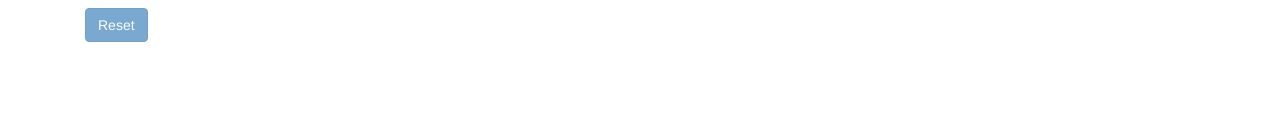
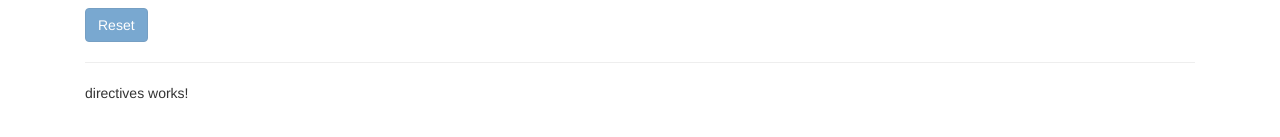
Before and after one commit to Pilotwing/angularCourse, an Angular app: page / in a window 1280 px wide. Shown: the part 261-398 px from the top of the page. Built offline with nearby package versions, Linux system fonts and the light colour scheme.

Commit message:
display app-directives in the app component

```diff
--- a/src/app/app.component.html
+++ b/src/app/app.component.html
@@ -5,6 +5,8 @@
         <app-success-alert></app-success-alert>
         <app-warning-alert></app-warning-alert>
         <app-databinding></app-databinding>
+        <hr>
+        <app-directives></app-directives>
         <!-- <div class="app-warning-alert"></div> -->
     </div>
 </div>
```
